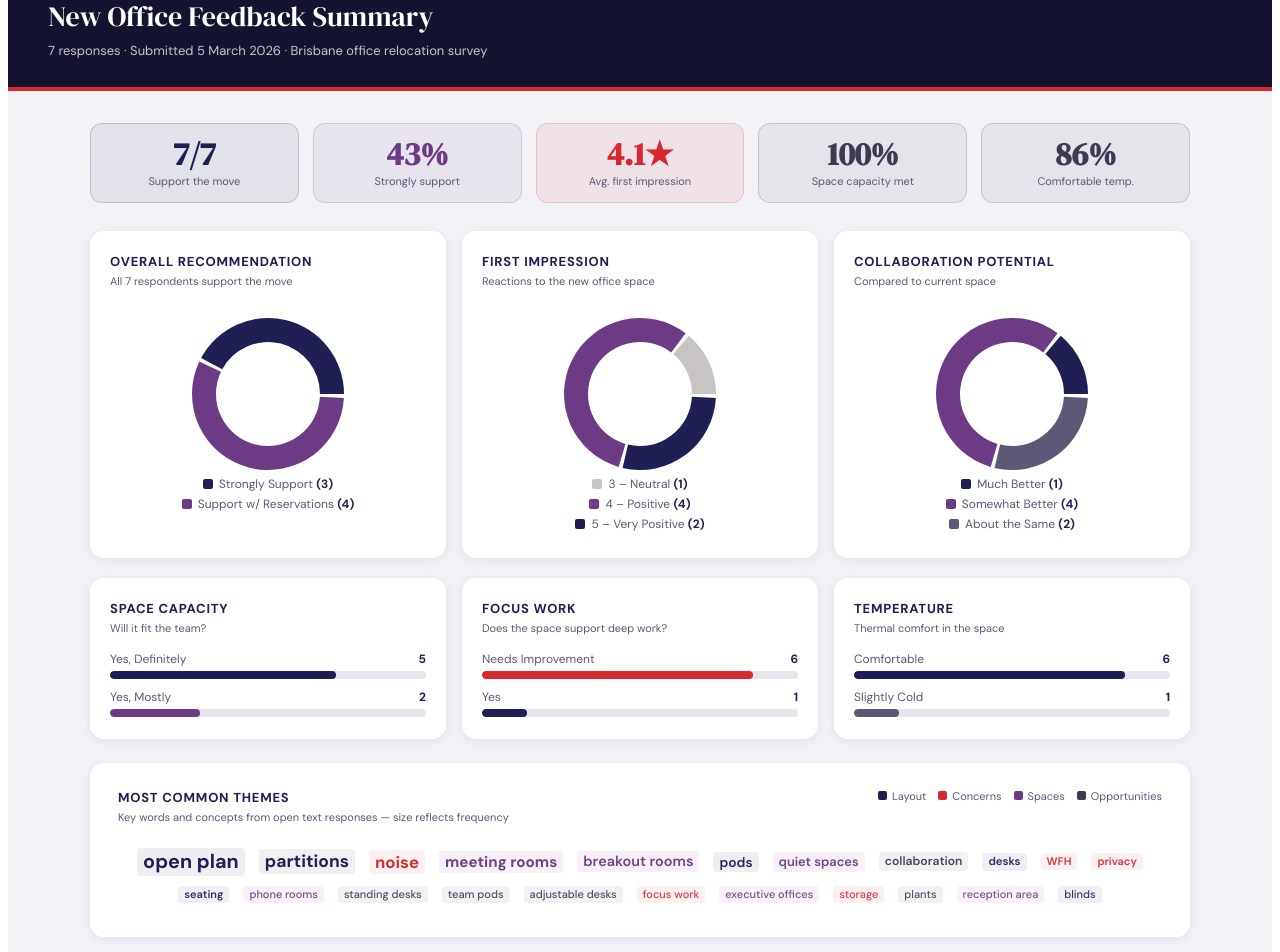
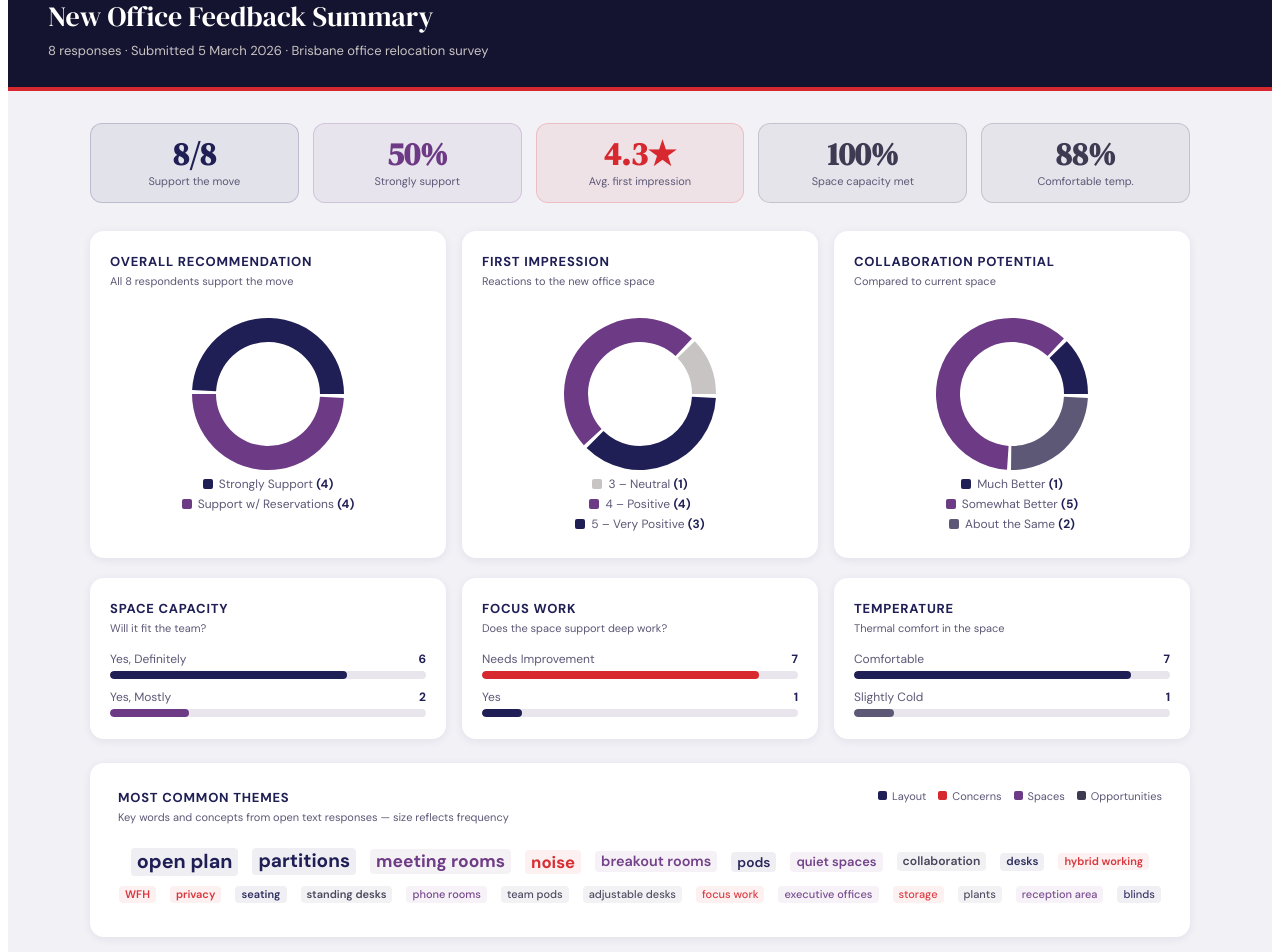
Before and after one commit to ellenforbes/officesurveyresults, a React (Vite) app: page / in a window 1280 px wide. Shown: the part 60-1012 px from the top of the page. Built offline with nearby package versions, Linux system fonts and the light colour scheme.

Commit message:
add eighth respondent

```diff
--- a/src/App.jsx
+++ b/src/App.jsx
@@ -18,48 +18,49 @@ const COLORS = {
 
 const feedbackData = {
   q7_recommendation: [
-    { name: "Strongly Support", value: 3, color: COLORS.navy },
+    { name: "Strongly Support", value: 4, color: COLORS.navy },
     { name: "Support w/ Reservations", value: 4, color: COLORS.purple },
   ],
   q1_impression: [
     { name: "3 – Neutral", value: 1, color: COLORS.silver },
     { name: "4 – Positive", value: 4, color: COLORS.purple },
-    { name: "5 – Very Positive", value: 2, color: COLORS.navy },
+    { name: "5 – Very Positive", value: 3, color: COLORS.navy },
   ],
   q3_collaboration: [
     { name: "Much Better", value: 1, color: COLORS.navy },
-    { name: "Somewhat Better", value: 4, color: COLORS.purple },
+    { name: "Somewhat Better", value: 5, color: COLORS.purple },
     { name: "About the Same", value: 2, color: COLORS.textMuted },
   ],
   q4_focus: [
-    { name: "Needs Improvement", value: 6, color: COLORS.red },
+    { name: "Needs Improvement", value: 7, color: COLORS.red },
     { name: "Yes", value: 1, color: COLORS.navy },
   ],
   q5_temp: [
-    { name: "Comfortable", value: 6, color: COLORS.navy },
+    { name: "Comfortable", value: 7, color: COLORS.navy },
     { name: "Slightly Cold", value: 1, color: COLORS.textMuted },
   ],
   q2_capacity: [
-    { name: "Yes, Definitely", value: 5, color: COLORS.navy },
+    { name: "Yes, Definitely", value: 6, color: COLORS.navy },
     { name: "Yes, Mostly", value: 2, color: COLORS.purple },
   ],
 };
 
 const wordCloudData = [
   { text: "open plan", size: 52, theme: "layout" },
-  { text: "partitions", size: 46, theme: "layout" },
+  { text: "partitions", size: 50, theme: "layout" },
   { text: "noise", size: 44, theme: "concern" },
-  { text: "meeting rooms", size: 40, theme: "spaces" },
+  { text: "meeting rooms", size: 46, theme: "spaces" },
   { text: "breakout rooms", size: 38, theme: "spaces" },
   { text: "pods", size: 36, theme: "layout" },
   { text: "quiet spaces", size: 34, theme: "spaces" },
   { text: "collaboration", size: 32, theme: "positive" },
   { text: "desks", size: 30, theme: "layout" },
+  { text: "hybrid working", size: 28, theme: "concern" },
   { text: "WFH", size: 28, theme: "concern" },
   { text: "privacy", size: 28, theme: "concern" },
   { text: "seating", size: 26, theme: "layout" },
   { text: "phone rooms", size: 24, theme: "spaces" },
-  { text: "standing desks", size: 22, theme: "positive" },
+  { text: "standing desks", size: 26, theme: "positive" },
   { text: "team pods", size: 20, theme: "positive" },
   { text: "adjustable desks", size: 18, theme: "positive" },
   { text: "focus work", size: 18, theme: "concern" },
@@ -84,7 +85,7 @@ const themeLabels = {
   positive: "Opportunities",
 };
 
-const TOTAL = 7;
+const TOTAL = 8;
 
 const CustomTooltip = ({ active, payload }) => {
   if (active && payload && payload.length) {
@@ -228,10 +229,10 @@ const StatPill = ({ value, label, color }) => (
 );
 
 const themes = [
-  { key: "layout", icon: "⬜", label: "Layout Concerns", desc: "Pod-style desk arrangements, partitions between teams, and better seating configuration appeared in nearly every response." },
-  { key: "spaces", icon: "🚪", label: "Need for Quiet Spaces", desc: "Consistent demand for small breakout / phone rooms to replace exec offices, enabling focused work and private calls." },
-  { key: "concern", icon: "📢", label: "Noise & Open Plan", desc: "Open plan noise is the top concern. Respondents want rules and physical barriers to manage sound in shared areas." },
-  { key: "positive", icon: "✨", label: "Collaboration Optimism", desc: "Most see the move as an opportunity. Standing desks, team pods, and managers sitting among staff were popular ideas." },
+  { key: "layout", icon: "⬜", label: "Layout Concerns", desc: "Pod-style desk arrangements, partitions between teams, and better seating configuration appeared in nearly every response. Privacy screens were a recurring specific request." },
+  { key: "spaces", icon: "🚪", label: "Need for Quiet Spaces", desc: "More meeting rooms was the most requested improvement. Consistent demand also for small breakout and phone rooms to support focused work and private calls." },
+  { key: "concern", icon: "📢", label: "Noise & Hybrid Working", desc: "Open plan noise remains the top concern, with all 8 respondents flagging focus work as needing improvement. Hybrid working adjustments were also raised as a priority." },
+  { key: "positive", icon: "✨", label: "Collaboration Optimism", desc: "Most see the move as an opportunity. Standing desks, team pods, and managers sitting among staff were popular ideas across multiple responses." },
 ];
 
 export default function App() {
@@ -249,6 +250,11 @@ export default function App() {
       padding: "0 0 48px",
     }}>
       <link href="https://fonts.googleapis.com/css2?family=DM+Serif+Display&family=DM+Sans:wght@400;500;600;700;800&display=swap" rel="stylesheet" />
+      <style>{`
+        @media (max-width: 640px) {
+          .charts-grid { grid-template-columns: 1fr !important; }
+        }
+      `}</style>
 
       {/* Header */}
       <div style={{
@@ -263,7 +269,7 @@ export default function App() {
           New Office Feedback Summary
         </h1>
         <p style={{ margin: "8px 0 0", color: COLORS.silver, fontSize: 13 }}>
-          7 responses · Submitted 5 March 2026 · Brisbane office relocation survey
+          8 responses · Submitted 5 March 2026 · Brisbane office relocation survey
         </p>
       </div>
 
@@ -279,15 +285,15 @@ export default function App() {
           transform: loaded ? "none" : "translateY(12px)",
           transition: "all 0.5s ease",
         }}>
-          <StatPill value="7/7" label="Support the move" color={COLORS.navy} />
-          <StatPill value="43%" label="Strongly support" color={COLORS.purple} />
-          <StatPill value="4.1★" label="Avg. first impression" color={COLORS.red} />
+          <StatPill value="8/8" label="Support the move" color={COLORS.navy} />
+          <StatPill value="50%" label="Strongly support" color={COLORS.purple} />
+          <StatPill value="4.3★" label="Avg. first impression" color={COLORS.red} />
           <StatPill value="100%" label="Space capacity met" color={COLORS.textBody} />
-          <StatPill value="86%" label="Comfortable temp." color={COLORS.textBody} />
+          <StatPill value="88%" label="Comfortable temp." color={COLORS.textBody} />
         </div>
 
         {/* Charts row */}
-        <div style={{
+        <div className="charts-grid" style={{
           display: "grid",
           gridTemplateColumns: "1fr 1fr 1fr",
           gap: 16,
@@ -301,7 +307,7 @@ export default function App() {
             <h3 style={{ margin: "0 0 4px", fontSize: 13, fontWeight: 700, color: COLORS.navy, textTransform: "uppercase", letterSpacing: "0.06em" }}>
               Overall Recommendation
             </h3>
-            <p style={{ margin: "0 0 16px", fontSize: 11, color: COLORS.textMuted }}>All 7 respondents support the move</p>
+            <p style={{ margin: "0 0 16px", fontSize: 11, color: COLORS.textMuted }}>All 8 respondents support the move</p>
             <DonutChart data={feedbackData.q7_recommendation} />
           </div>
 
@@ -325,7 +331,7 @@ export default function App() {
         </div>
 
         {/* Secondary charts row */}
-        <div style={{
+        <div className="charts-grid" style={{
           display: "grid",
           gridTemplateColumns: "1fr 1fr 1fr",
           gap: 16,
@@ -414,7 +420,7 @@ export default function App() {
         </div>
 
         <p style={{ marginTop: 28, fontSize: 11, color: COLORS.textMuted, textAlign: "center" }}>
-          Pembroke Resources · Office Relocation Feedback · 7 Respondents · March 2026
+          Pembroke Resources · Office Relocation Feedback · 8 Respondents · March 2026
         </p>
       </div>
     </div>
```
